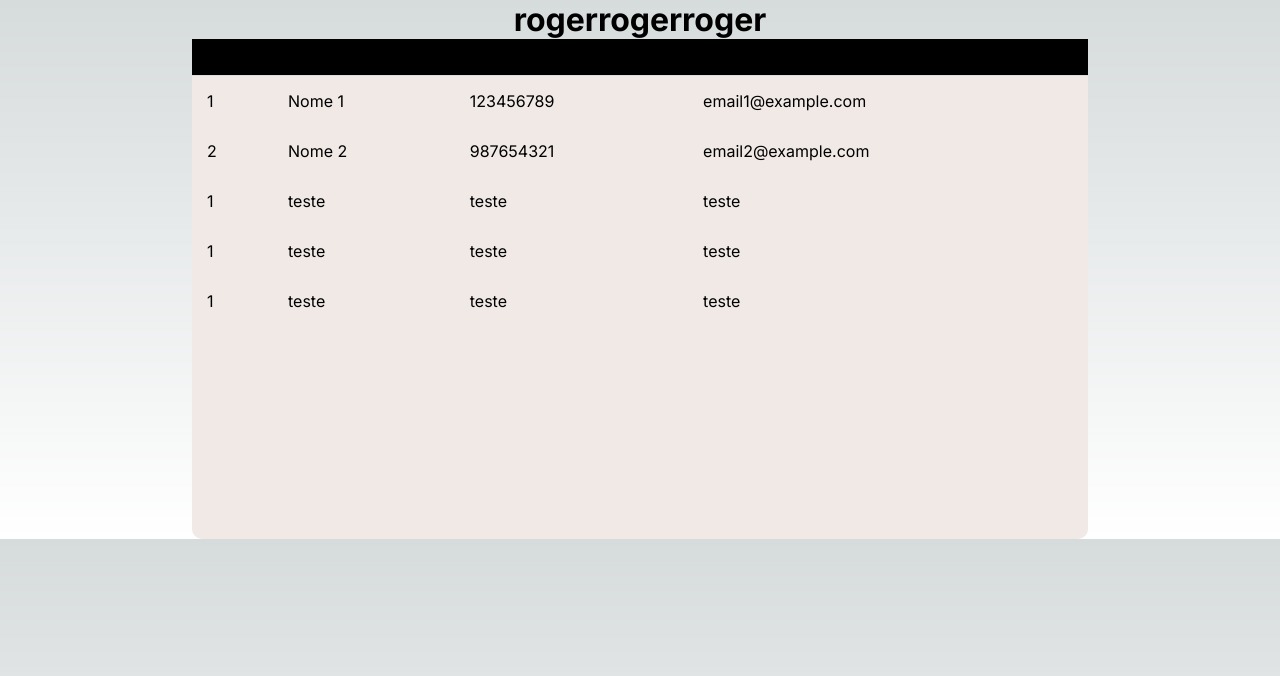
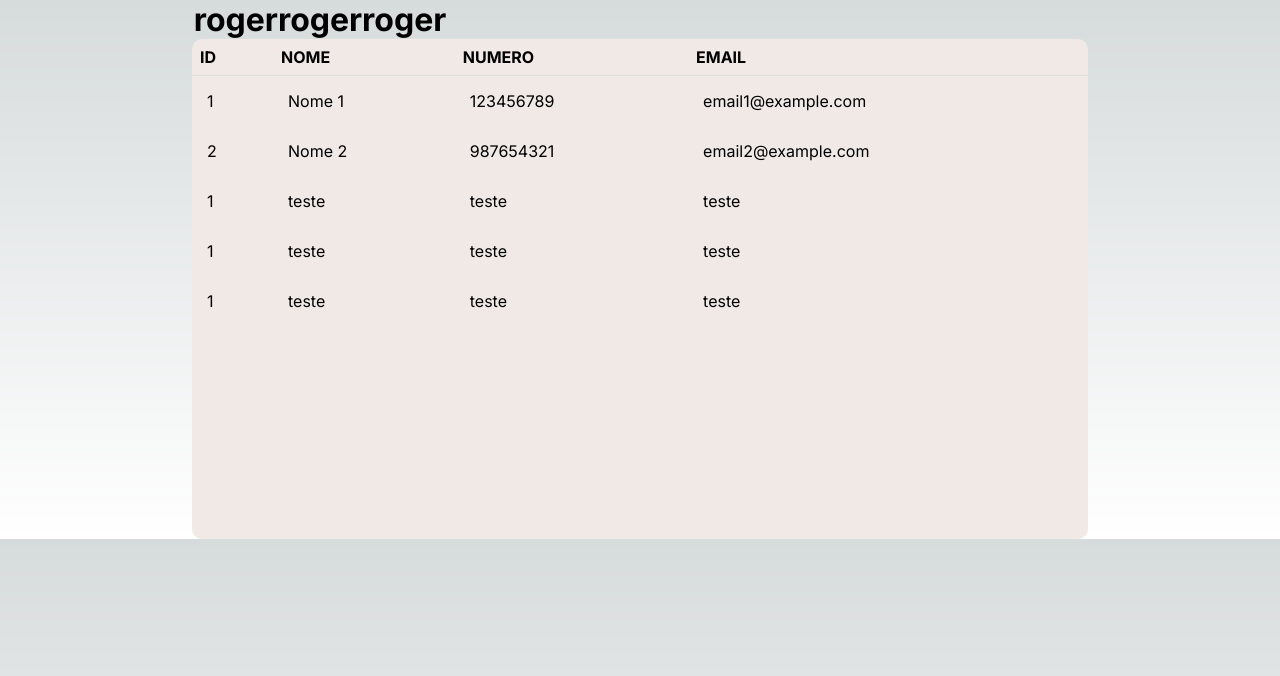
Before and after one commit to lucasGFlores/emprestimoDeFerramentaWEB, a Next.js app in the folder emprestimo-ferramenta-web/: page / in a window 1280 px wide. Shown: the top 676 px of the page. Built offline with nearby package versions, Linux system fonts and the light colour scheme.

Commit message:
finalmente consegui!!
consegui centralizar os elementos na ponta esquerda da tabela, não sinto q é a forma correta, mas é o q temos

```diff
--- a/emprestimo-ferramenta-web/src/app/page.tsx
+++ b/emprestimo-ferramenta-web/src/app/page.tsx
@@ -6,16 +6,21 @@ import "@/styles/Principal.css";
 export default function Home() {
   let amigos = new Amigos(1, "teste", "teste", "teste");
   return (
-    <div className="containerTable"
-    >
-      <div className="boton"
+    <div className="containerTable" >
+      <div style={{marginRight:"50%"}}>
+      <div id="boton"
+      style={{
+        display: "flex",
+        alignItems: "flex-end",
 
+
+      }}
       >
         <h1> roger</h1>
         <h1> roger</h1>
         <h1> roger</h1>
       </div>
-
+      </div>
       <div className="tabelaBox"
       style={
         {
@@ -48,5 +53,6 @@ export default function Home() {
         />
       </div>
     </div>
+
   );
 }
--- a/emprestimo-ferramenta-web/src/styles/Principal.css
+++ b/emprestimo-ferramenta-web/src/styles/Principal.css
@@ -1,12 +1,12 @@
-.containerTable{
-    position: relative;
+.containerTable {
     display: flex;
-    flex-direction: column ;
+    flex-direction: column;
+    align-items: center;
     justify-content: center;
-    align-items: center;
+  }
+/*
+  .containerTable button {
+    left: 0;
+    margin-left: 0;
 
-}
-.boton{
-    display: flex;
-
-}
+  }  */
--- a/emprestimo-ferramenta-web/src/styles/Tabela.css
+++ b/emprestimo-ferramenta-web/src/styles/Tabela.css
@@ -4,7 +4,7 @@
   }
 
   .tabela th {
-    background-color: black;
+
     color: black;
     border-bottom: 1px solid #ddd;
     padding: 8px;
```
